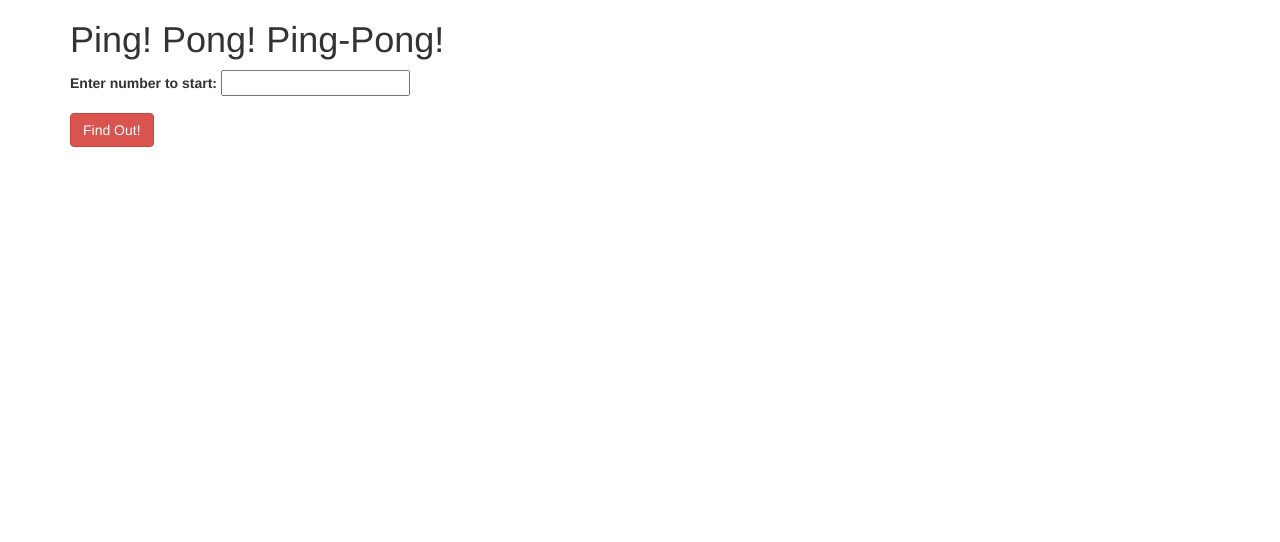
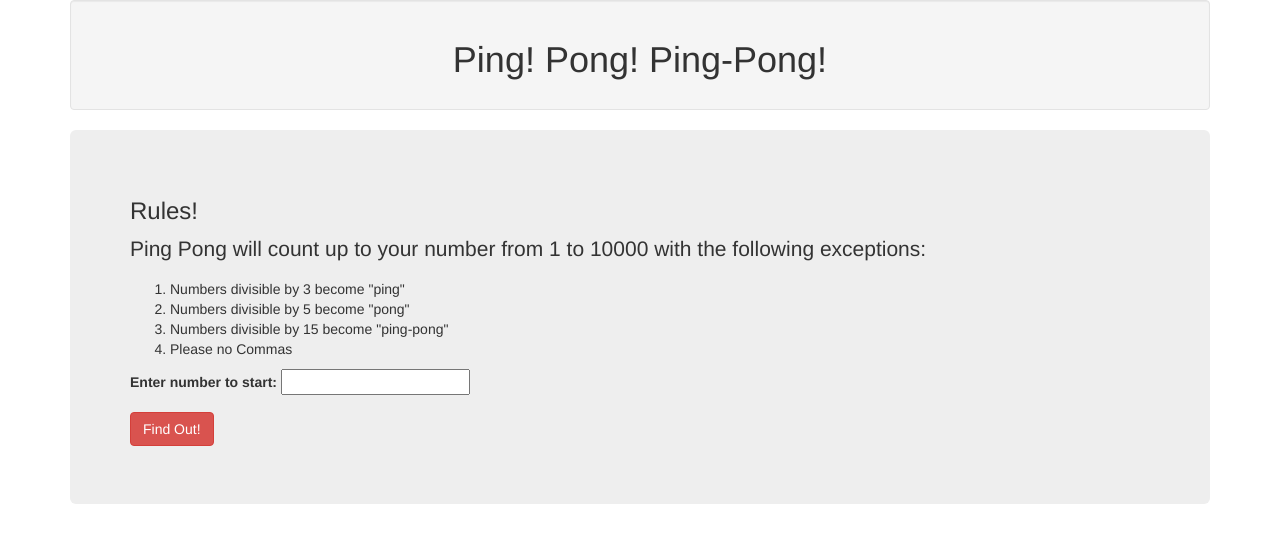
Before and after one commit to JasonLazzuri/pingpong, a plain HTML site: page index.html in a window 1280 px wide. Drawn offline with Linux system fonts and the light colour scheme.

Commit message:
add stylings

```diff
--- a/css/styles.css
+++ b/css/styles.css
@@ -1,3 +1,8 @@
 #result{
   display: none;
 }
+
+
+h1{
+  text-align: center;
+}
--- a/index.html
+++ b/index.html
@@ -9,8 +9,20 @@
   </head>
   <body>
     <div class="container">
+      <div class="well">
       <h1>Ping! Pong! Ping-Pong!</h2>
+      </div>
       <form id="form">
+        <div class="jumbotron">
+        <h3>Rules!</h3>
+        <p>Ping Pong will count up to your number from 1 to 10000 with the following exceptions:</p>
+        <ol>
+          <li>Numbers divisible by 3 become "ping"</li>
+          <li>Numbers divisible by 5 become "pong"</li>
+          <li>Numbers divisible by 15 become "ping-pong"</li>
+          <li>Please no Commas</li>
+        </ol>
+
         <div class="form-group">
           <label for="userText">Enter number to start:</label>
           <input id="userText" type="text">
@@ -22,5 +34,6 @@
         <li id="result"></li>
       </ul>
     </div>
+    </div>
   </body>
 </html>
--- a/js/scripts.js
+++ b/js/scripts.js
@@ -47,17 +47,17 @@ $(document).ready(function() {
       myArray[i] = ponged;
     }else if (i % 15 === 0){
       myArray[i] = pp;
-    }else if (input>10000){
+    }else if (input>=10000){
       alert("Woah! Thats a lot of numbers! Try something smaller");
       break
     // } else if (input===(/,/)){
     //   alert("No Commas Please");
-    // }
+    }
 
 
 
 
 // var joined = myArray.join(' ');
-}$('#result').text(myArray).show();
+}$('#result').text("<li>"myArray"</li>").show();
   })
 });
```
